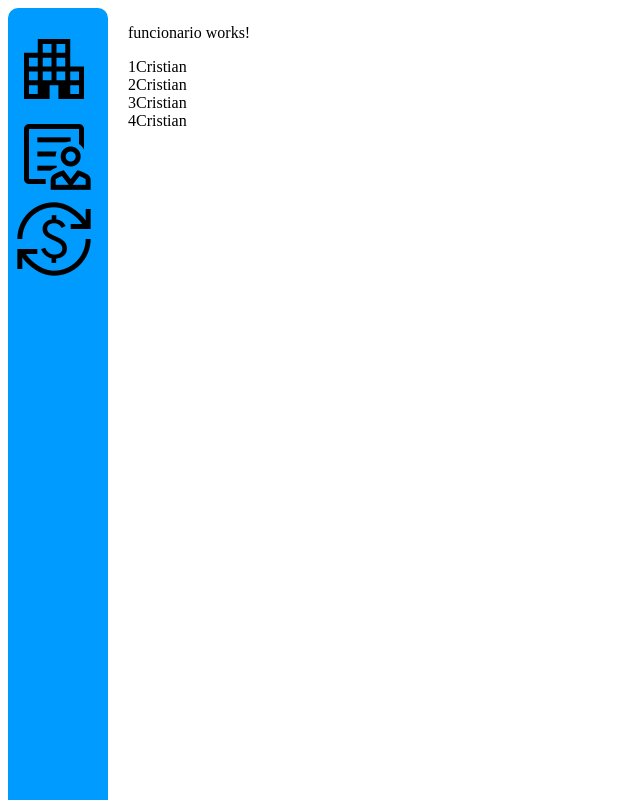
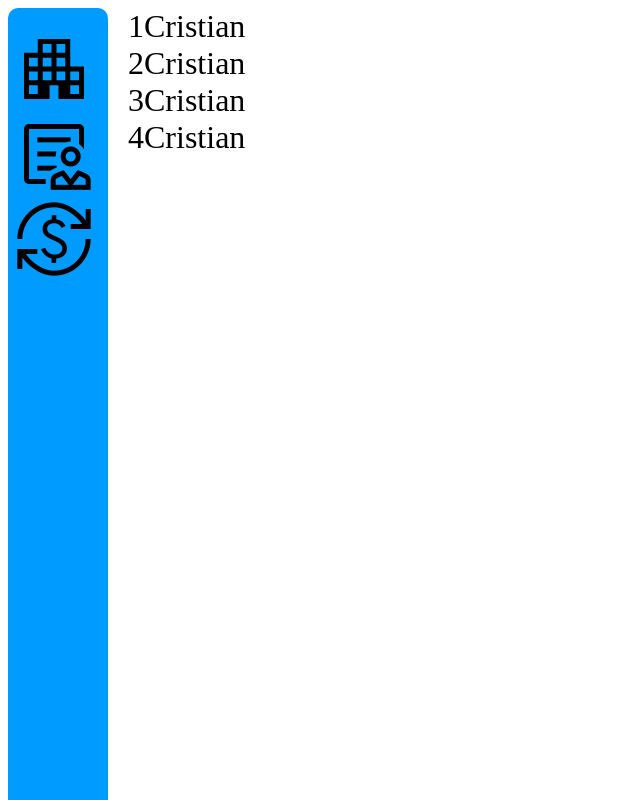
Before and after one commit to CristianGluchak/Frontier, an Angular app: page /funcionario in a window 1280 px wide. Shown: the whole page, without its empty margins (0-640 px from the left). Built offline with nearby package versions, Linux system fonts and the light colour scheme.

Commit message:
Refactor: modifica fonte do funcionarios

```diff
--- a/src/app/modules/funcionario/funcionario.component.css
+++ b/src/app/modules/funcionario/funcionario.component.css
@@ -2,3 +2,7 @@
     position: absolute;
     left: 10%;
     }
+
+#funcionario{
+    font-size: xx-large
+}
--- a/src/app/modules/funcionario/funcionario.component.html
+++ b/src/app/modules/funcionario/funcionario.component.html
@@ -1,6 +1,5 @@
 <div id="outToolBar" class="col s6 offset-s6">
-    <p>funcionario works!</p>
-    <div *ngFor="let funcionario of funcionarios; let i = index">
+    <div *ngFor="let funcionario of funcionarios; let i = index" id="funcionario" onclick="goToDetalhes(funcinario.id)">
         {{funcionario.nome}}
     </div>
 </div>
--- a/src/app/modules/funcionario/funcionario.component.ts
+++ b/src/app/modules/funcionario/funcionario.component.ts
@@ -1,4 +1,5 @@
 import { Component, OnInit } from '@angular/core';
+import { Router } from '@angular/router';
 
 @Component({
   selector: 'app-funcionario',
@@ -7,7 +8,9 @@ import { Component, OnInit } from '@angular/core';
 })
 export class FuncionarioComponent implements OnInit {
 
-  constructor( ){
+  constructor(
+    private router : Router
+   ){
 
   }
 
@@ -22,4 +25,8 @@ export class FuncionarioComponent implements OnInit {
     this.funcionarios;
     console.log(this.funcionarios)
   }
+
+  goToDetalhes(id: number){
+    this.router.navigate(["/id"])
+  }
 }
```
